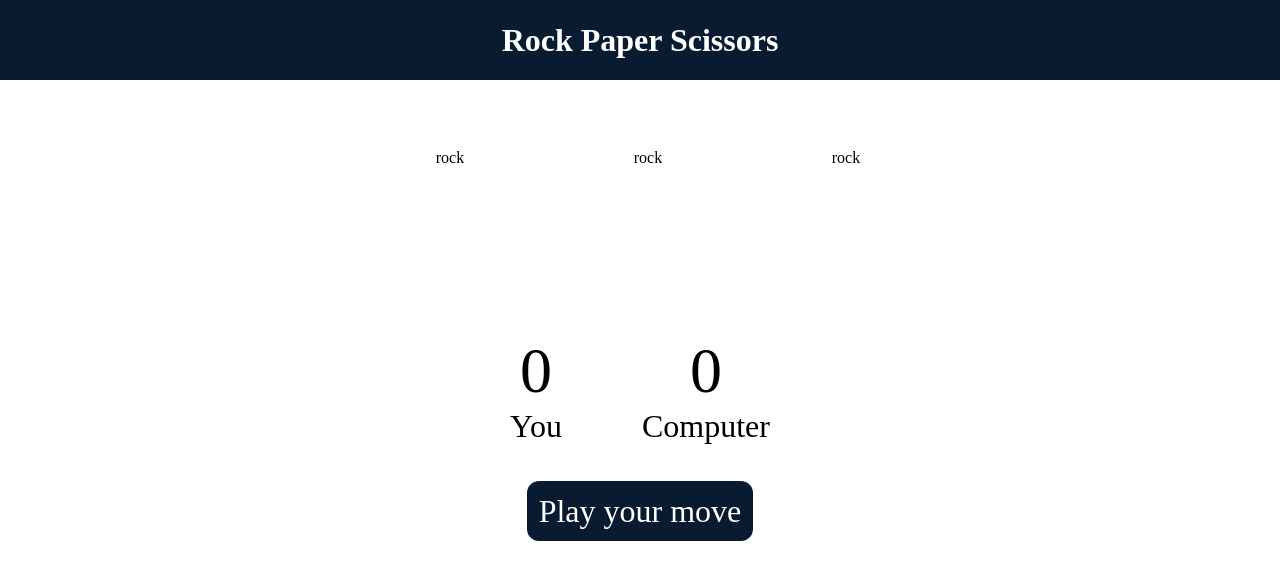
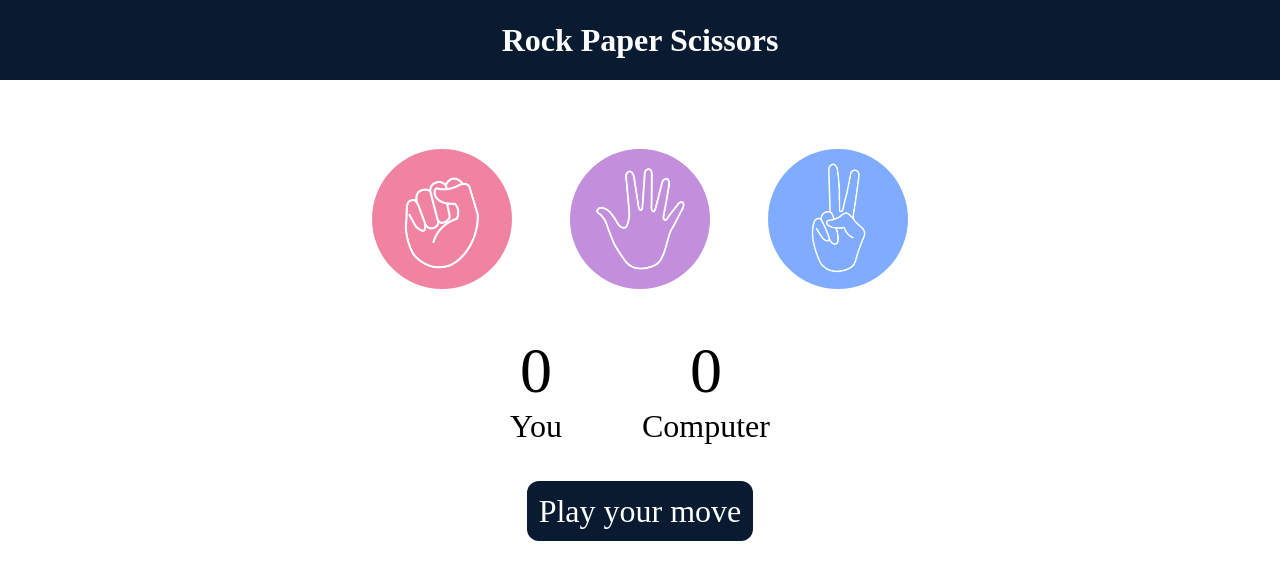
Before and after one commit to Sudhanshu-NITR/Rock_Paper_Scissors, a plain HTML site: page index.html in a window 1280 px wide. Drawn offline with Linux system fonts and the light colour scheme; the site is published under a folder, as on GitHub Pages, so addresses that start at the root find nothing.

Commit message:
Rock Paper Scissors

```diff
--- a/index.html
+++ b/index.html
@@ -10,13 +10,13 @@
     <h1>Rock Paper Scissors</h1>
     <div class="choices">
         <div class="choice" id="rock">
-            <img src="/images/rock.png" alt="rock">
+            <img src="images/rock.png" alt="rock">
         </div>
         <div class="choice" id="paper">
-            <img src="/images/paper.png" alt="rock">
+            <img src="images/paper.png" alt="rock">
         </div>
         <div class="choice" id="scissors">
-            <img src="/images/Scissors.png" alt="rock">
+            <img src="images/Scissors.png" alt="rock">
         </div>
     </div>
 
```
